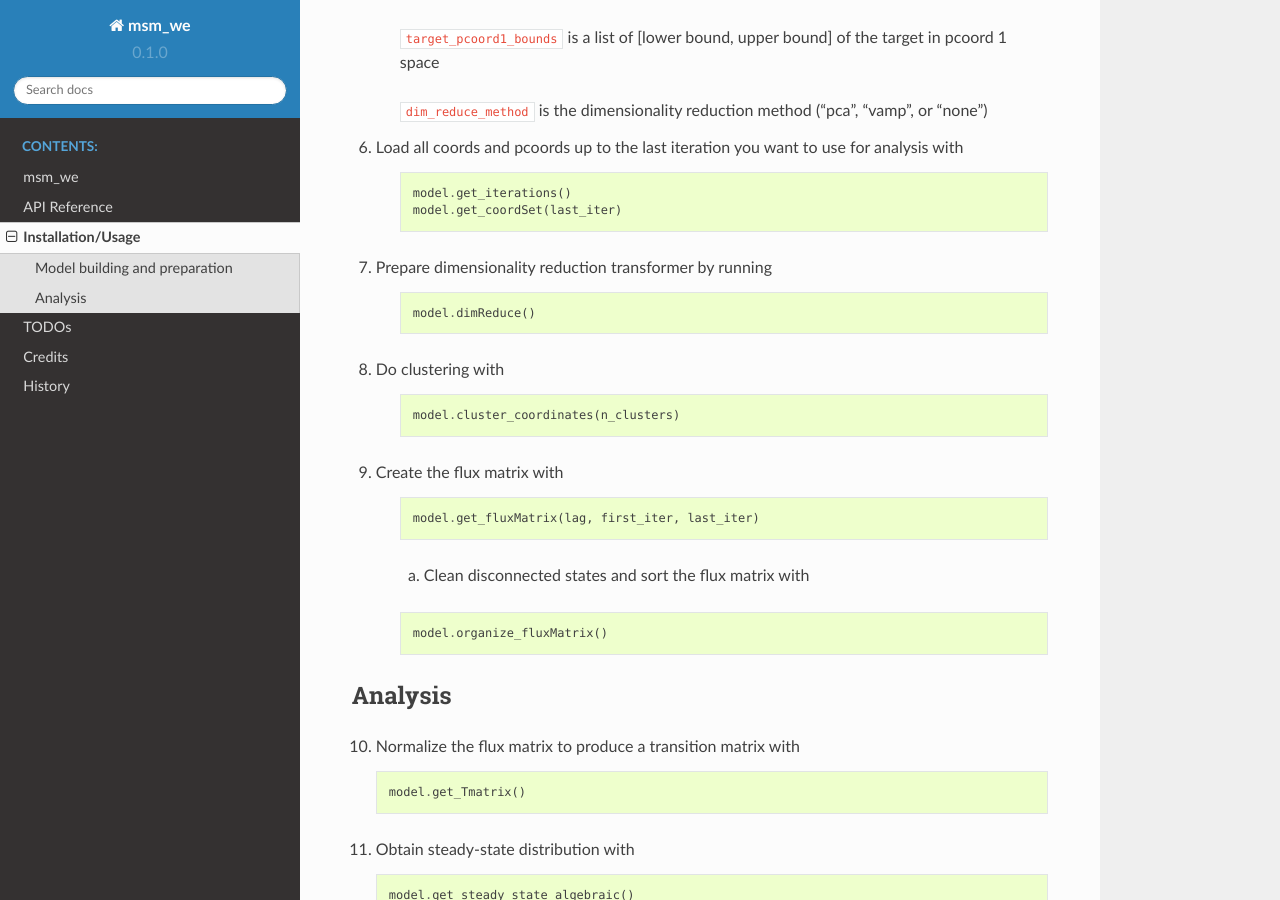
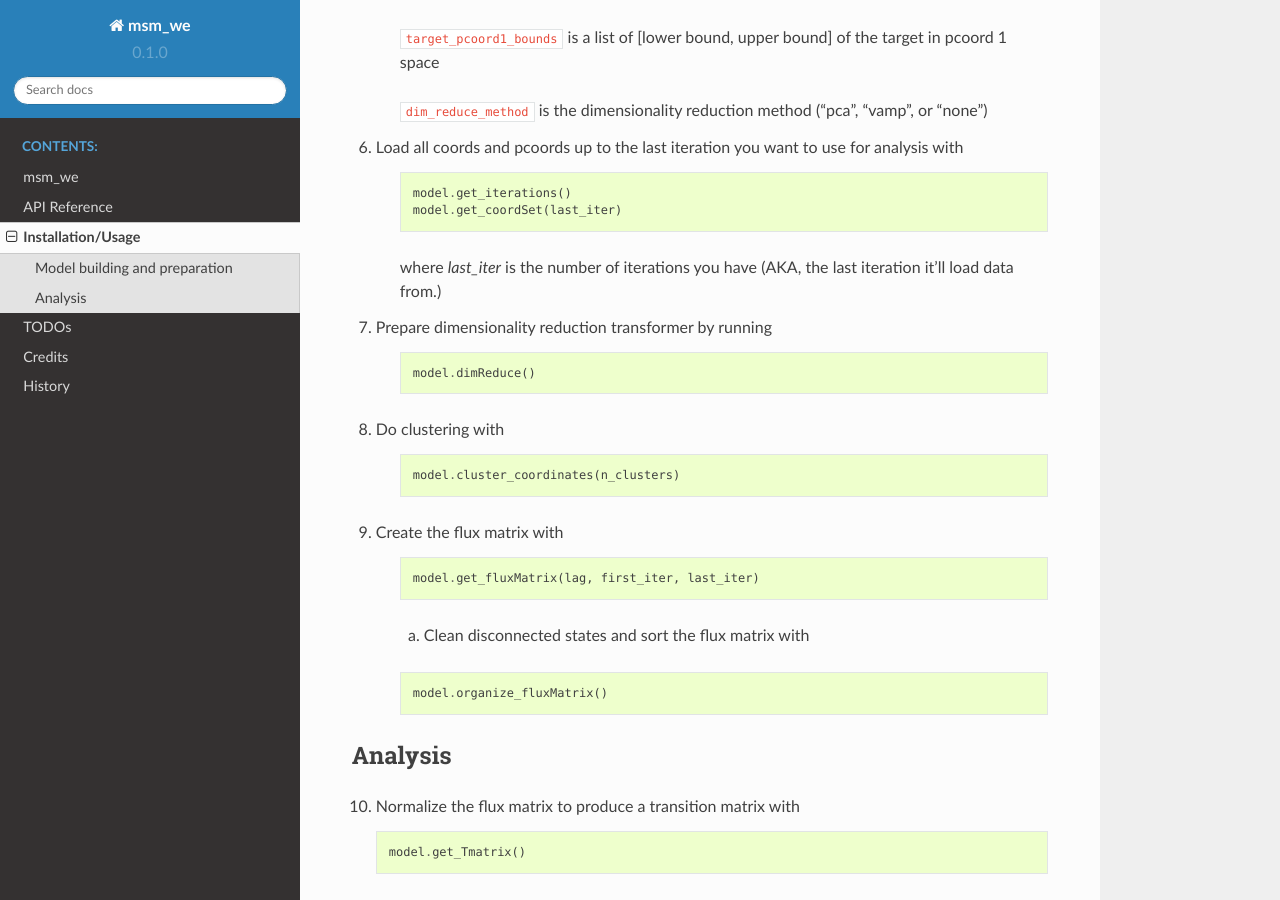
Before and after one commit to jdrusso/msm_we, a Sphinx documentation site: the page built from docs/usage.rst, in a window 1280 px wide and 900 px high, scrolled down 1467 px. Built offline with Sphinx 7.4.7 and the Read the Docs theme 2.0.0, drawn with Linux system fonts in a browser that asks for light colours.

Commit message:
Documented last_iter in usage

```diff
--- a/docs/usage.rst
+++ b/docs/usage.rst
@@ -87,6 +87,8 @@ Model building and preparation
         model.get_iterations()
         model.get_coordSet(last_iter)
 
+    where `last_iter` is the number of iterations you have (AKA, the last iteration it'll load data from.)
+
 7. Prepare dimensionality reduction transformer by running
 
     .. code-block:: python
```
